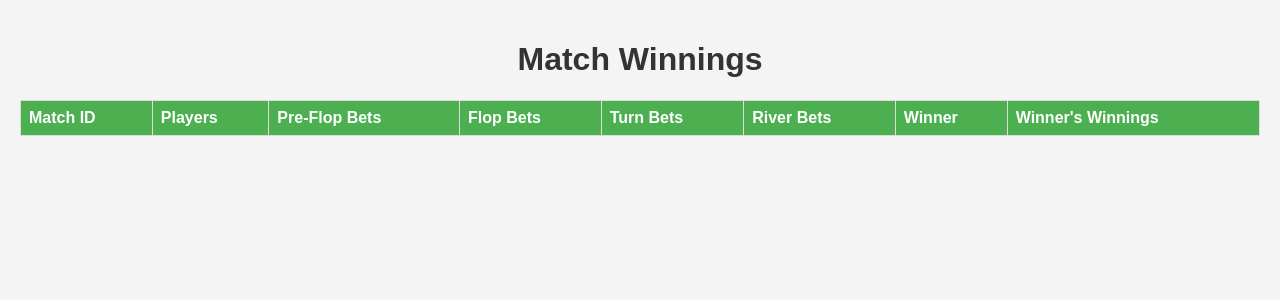
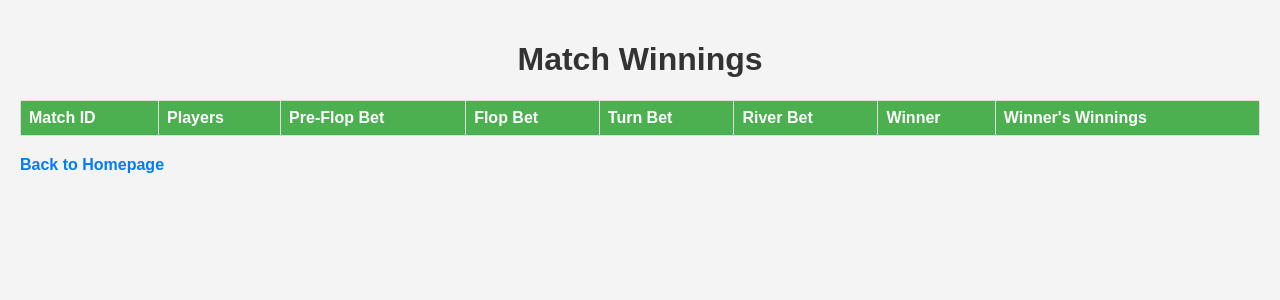
Before and after one commit to nishantchauhan949/poker_tracker, a Flask app: page /winnings.html in a window 1280 px wide. Shown: the top 300 px of the page. Run offline with Flask 3, Linux system fonts and the light colour scheme; lists and menus that the app fills with data are empty.

Commit message:
added back to homepage hyperlink in the footer of winnings.html page

```diff
--- a/static/css/winnings.css
+++ b/static/css/winnings.css
@@ -36,3 +36,17 @@ h1 {
 #winnings-table tr:hover {
     background-color: #ddd;
 }
+
+footer {
+    margin-top: 20px;
+}
+
+footer a {
+    text-decoration: none;
+    color: #007BFF; /* Bootstrap primary color */
+    font-weight: bold;
+}
+
+footer a:hover {
+    text-decoration: underline;
+}
--- a/templates/winnings.html
+++ b/templates/winnings.html
@@ -4,7 +4,7 @@
     <meta charset="UTF-8">
     <meta name="viewport" content="width=device-width, initial-scale=1.0">
     <title>Winnings</title>
-    <link rel="stylesheet" href="/static/css/winnings.css">
+    <link rel="stylesheet" href="static/css/winnings.css"> <!-- Link to your CSS file -->
 </head>
 <body>
     <h1>Match Winnings</h1>
@@ -13,10 +13,10 @@
             <tr>
                 <th>Match ID</th>
                 <th>Players</th>
-                <th>Pre-Flop Bets</th>
-                <th>Flop Bets</th>
-                <th>Turn Bets</th>
-                <th>River Bets</th>
+                <th>Pre-Flop Bet</th>
+                <th>Flop Bet</th>
+                <th>Turn Bet</th>
+                <th>River Bet</th>
                 <th>Winner</th>
                 <th>Winner's Winnings</th>
             </tr>
@@ -26,6 +26,11 @@
         </tbody>
     </table>
 
-    <script src="/static/js/winnings.js"></script>
+    <script src="/static/js/winnings.js"></script> <!-- Link to your JS file -->
+
+    <!-- Hyperlink to go back to the homepage -->
+    <footer>
+        <a href="/">Back to Homepage</a>
+    </footer>
 </body>
 </html>
```
